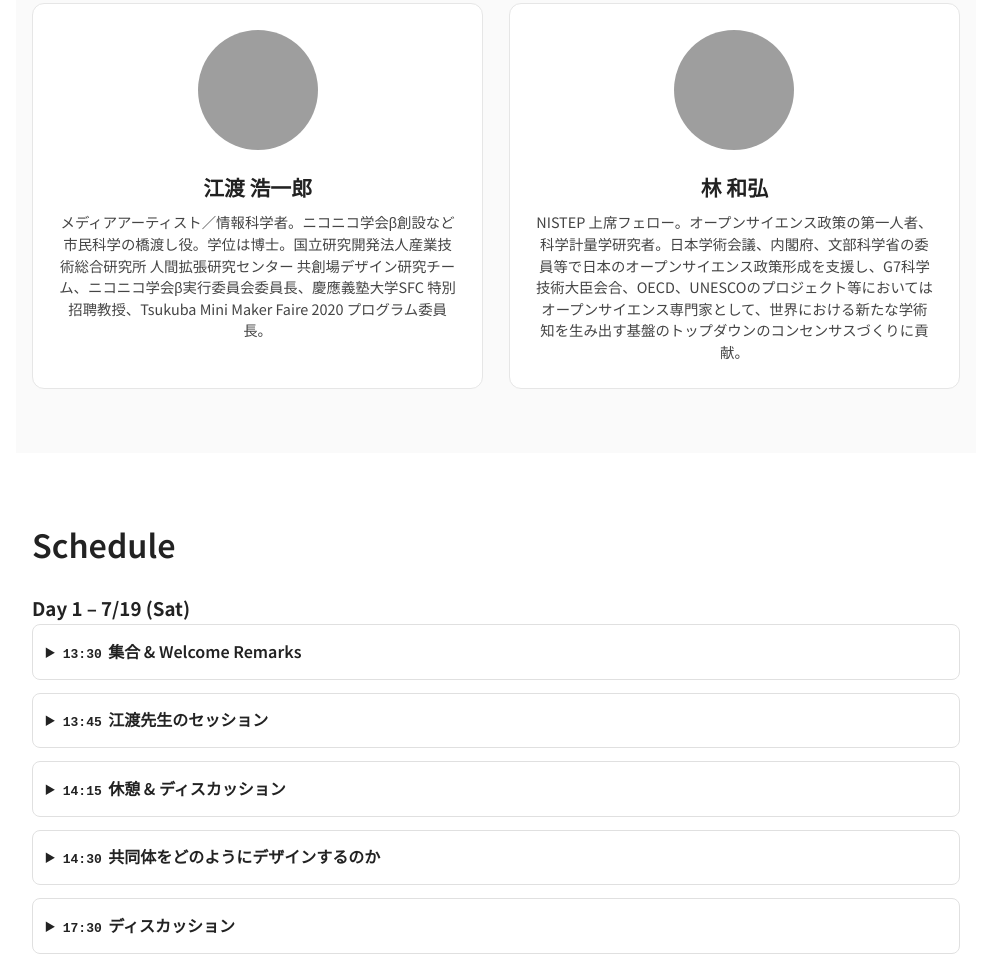
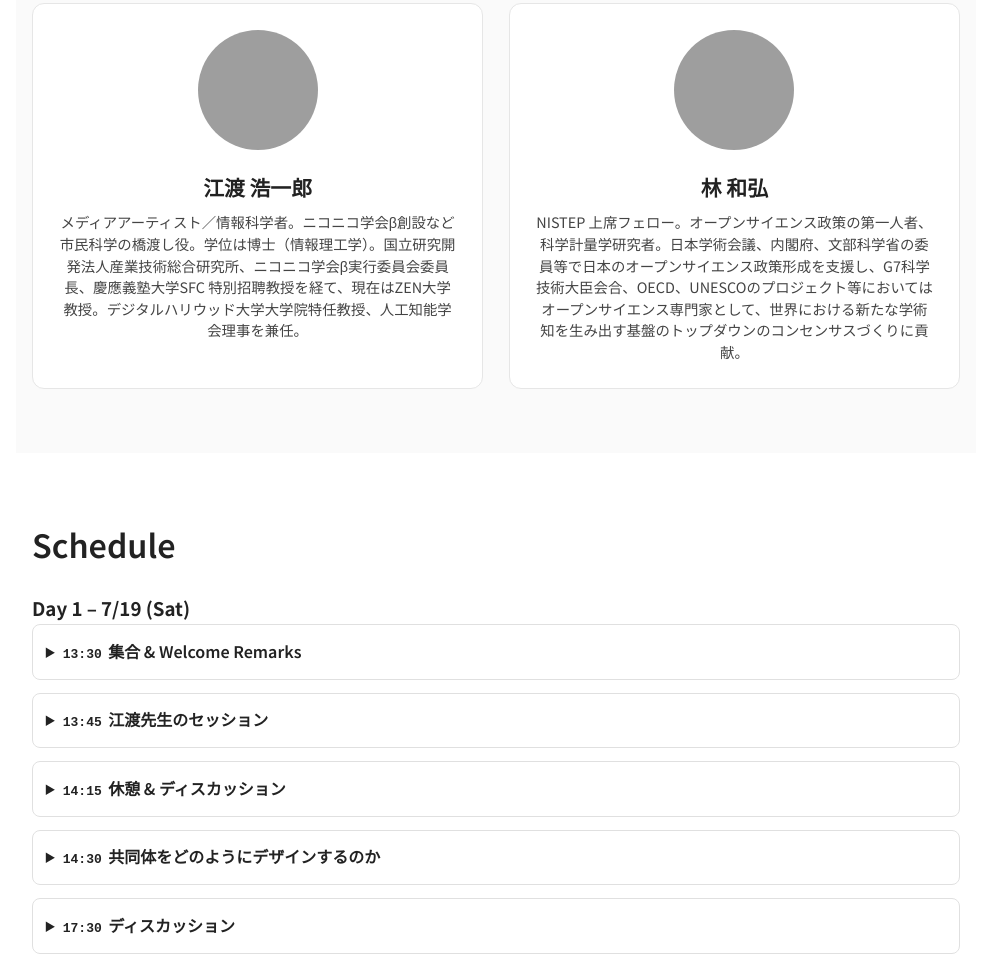
Before and after one commit to Suke-go/studemia-summer2025, a plain HTML site: page index.html in a window 1280 px wide. Shown: the part 1951-2915 px from the top of the page, without its empty margins (144-1135 px from the left). Drawn offline with Linux system fonts and the light colour scheme; grey boxes are pictures that could not be loaded.

Commit message:
Update index.html

```diff
--- a/index.html
+++ b/index.html
@@ -232,7 +232,7 @@
       <div class="card">
         <img src="https://upload.wikimedia.org/wikipedia/commons/thumb/8/88/Koichiro_Eto_20160130.jpg/250px-Koichiro_Eto_20160130.jpg" alt="江渡浩一郎">
         <h3>江渡 浩一郎</h3>
-        <p>メディアアーティスト／情報科学者。ニコニコ学会β創設など市民科学の橋渡し役。学位は博士。国立研究開発法人産業技術総合研究所 人間拡張研究センター 共創場デザイン研究チーム、ニコニコ学会β実行委員会委員長、慶應義塾大学SFC 特別招聘教授、Tsukuba Mini Maker Faire 2020 プログラム委員長。</p>
+        <p>メディアアーティスト／情報科学者。ニコニコ学会β創設など市民科学の橋渡し役。学位は博士（情報理工学）。国立研究開発法人産業技術総合研究所、ニコニコ学会β実行委員会委員長、慶應義塾大学SFC 特別招聘教授を経て、現在はZEN大学教授。デジタルハリウッド大学大学院特任教授、人工知能学会理事を兼任。</p>
       </div>
       <div class="card">
         <img src="https://www.nistep.go.jp/wp/wp-content/uploads/stfc-hayashi.jpg" alt="林和弘">
```
